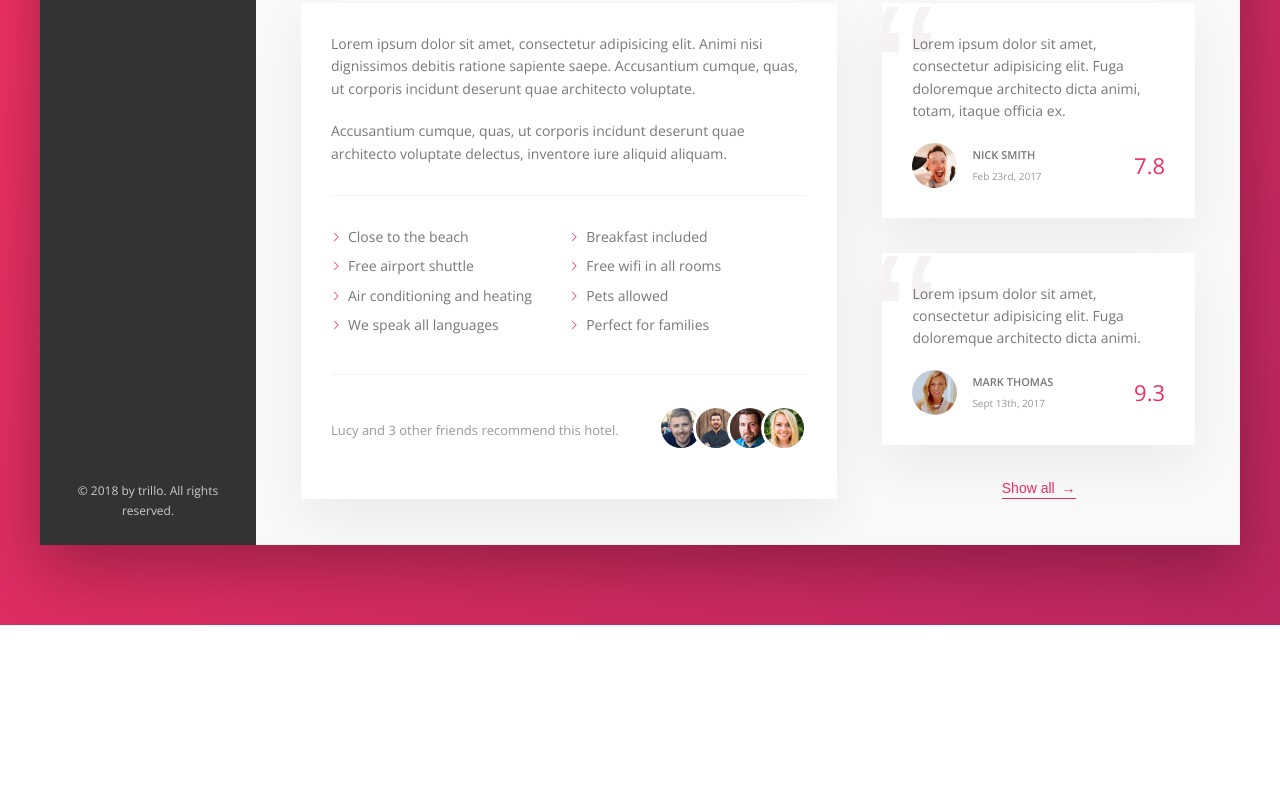
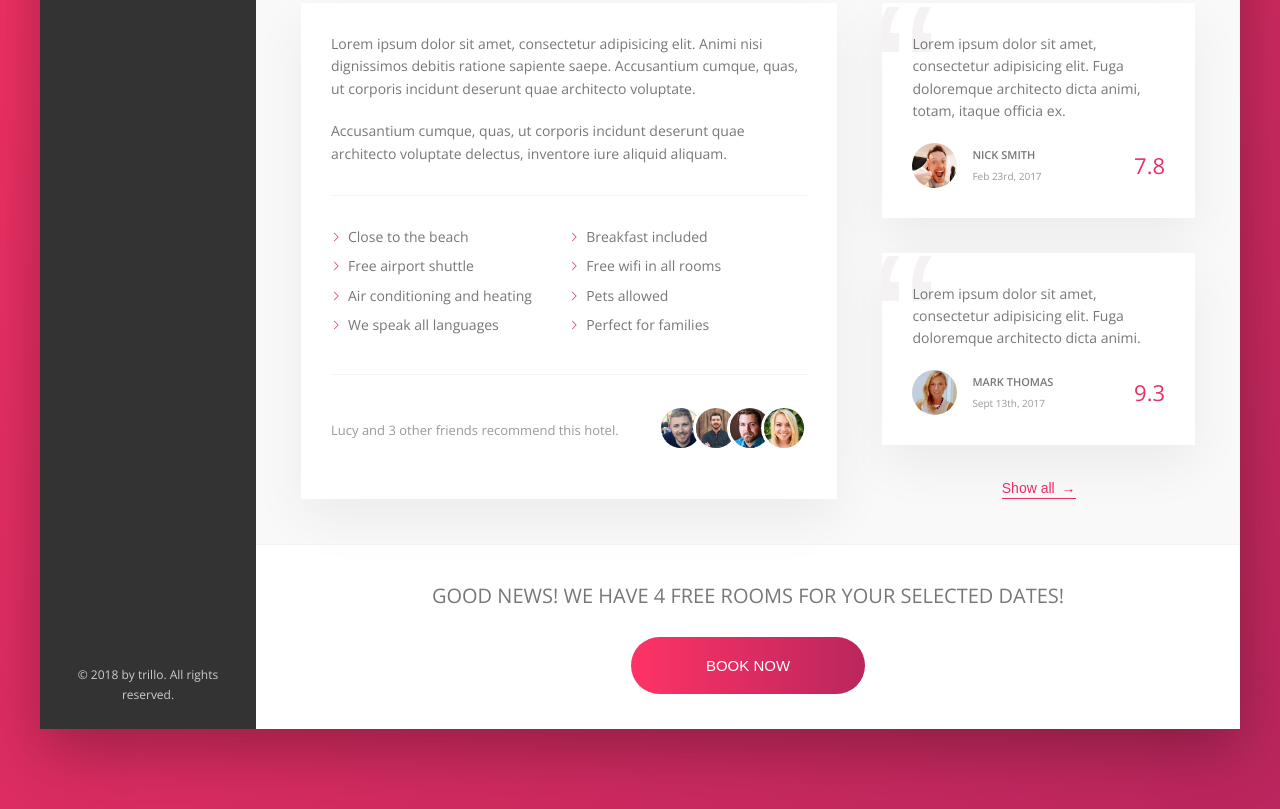
Before and after one commit to chrisrudge2002/sass-trillo, a website: page index.html in a window 1280 px wide. Shown: the part 644-1453 px from the top of the page. Before the commit the page ends 1269 px from the top, so only its background shows below. Drawn offline with nearby package versions, Linux system fonts and the light colour scheme.

Commit message:
Added call to action section

```diff
--- a/index.html
+++ b/index.html
@@ -206,7 +206,18 @@
                             </figure>
 
                             <button class="btn-inline">Show all <span>&rarr;</span></button>
-                        </div>
+                        </figure>
+                    </div>
+
+                    <!-- Footer (Call To Action) -->
+                    <div class="cta">
+                        <h2 class="cta__book-now">
+                            Good news! We have 4 free rooms for your selected dates!
+                        </h2>
+                        <button class="btn">
+                            <span class="btn__visible">Book now</span>
+                            <span class="btn__invisible">Only 4 rooms left</span>
+                        </button>
                     </div>
                 </main>
             </div>
--- a/sass/_components.scss
+++ b/sass/_components.scss
@@ -449,3 +449,69 @@
         z-index: 1;
     }
 }
+
+////////////////////////////////////////////////////////////
+// Call To Action
+
+.cta {
+    padding: 3.5rem 0;
+    text-align: center;
+
+    &__book-now {
+        font-size: 2rem;
+        font-weight: 300;
+        margin-bottom: 2.5rem;
+        text-transform: uppercase;
+    }
+}
+
+////////////////////////////////////////////////////////////
+// Button
+
+.btn {
+    background-image: linear-gradient(to right, var(--colour-primary-light), var(--colour-primary-dark));
+    border: none;
+    border-radius: 100px;
+    color: var(--colour-white);
+    cursor: pointer;
+    font-size: 1.5rem;
+    font-weight: 300;
+    overflow: hidden;
+    position: relative;
+    text-transform: uppercase;
+
+    & > * {
+        display: inline-block;
+        height: 100%;
+        transition: all .2s;
+        width: 100%;
+    }
+
+    &__visible {
+        padding: 2rem 7.5rem;
+    }
+
+    &__invisible {
+        left: 0;
+        padding: 2rem 0;
+        position: absolute;
+        top: -100%;
+    }
+
+    &:hover {
+        background-image: linear-gradient(to left, var(--colour-primary-light), var(--colour-primary-dark));
+    }
+
+    &:hover &__visible {
+        transform: translateY(100%);
+    }
+
+    &:hover &__invisible {
+        top: 0;
+    }
+
+    &:focus {
+        animation: pulsate 1s infinite;
+        outline: none;
+    }
+}
```
Also changed, not shown: css/style.min.css.
